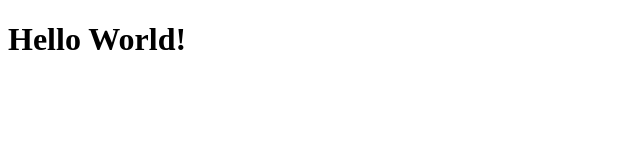
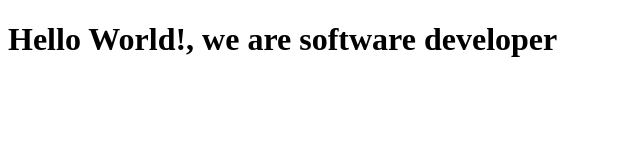
Before and after one commit to RafaelEchart/MicroverseTrials_Rafael-Nicolas, a plain HTML site: page index.html in a window 1280 px wide. Shown: the whole page, without its empty margins (0-640 px from the left). Drawn offline with Linux system fonts and the light colour scheme.

Commit message:
new h1 content

```diff
--- a/index.html
+++ b/index.html
@@ -9,7 +9,7 @@
   <body>
     <script src="https://cdn.freecodecamp.org/testable-projects-fcc/v1/bundle.js"></script>
 
-    <h1>Hello World!</h1>
+    <h1>Hello World!, we are software developer</h1>
     <script  src="js/index.js"></script>
   </body>
 </html>
```
